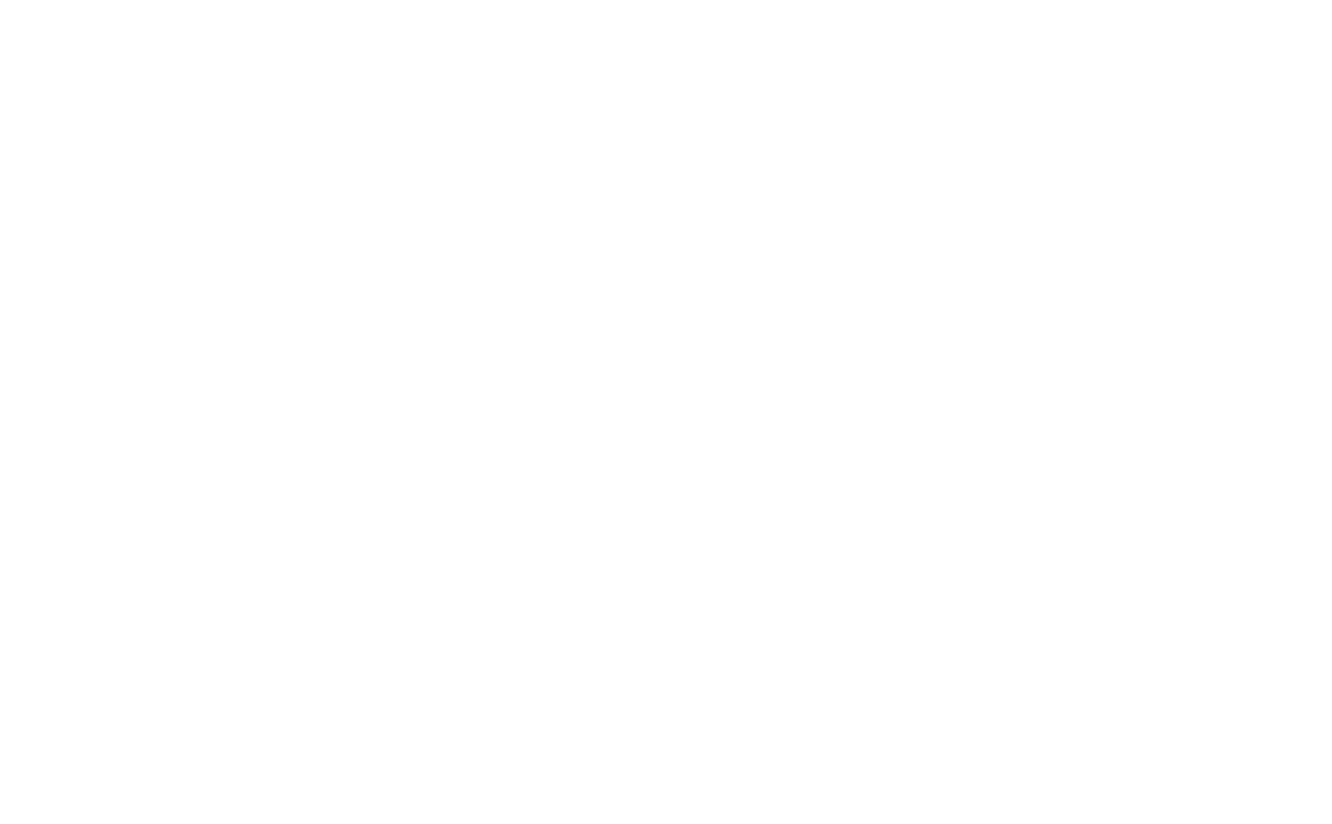
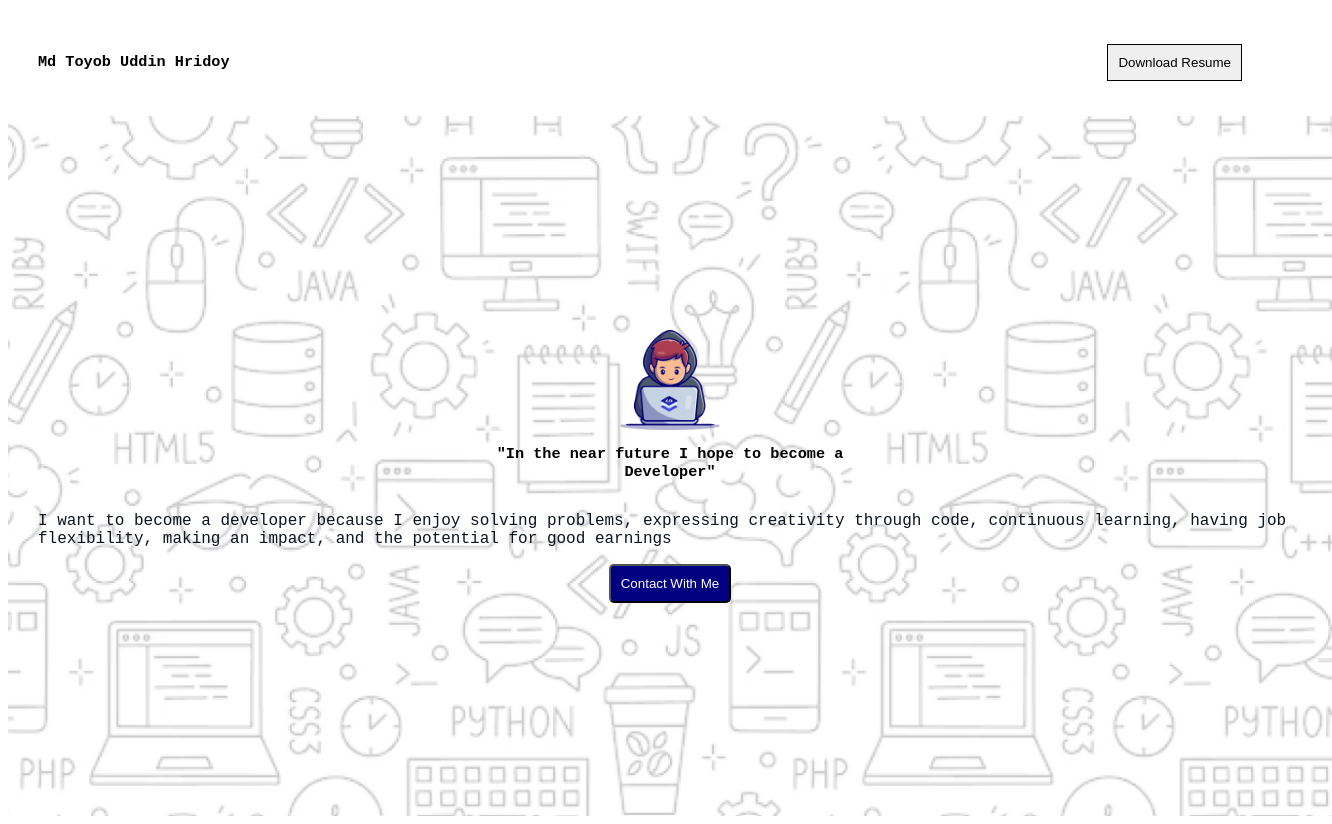
Before and after one commit to Hridoykhan4/Wish_Journey, a plain HTML site: page index.html in a window 1280 px wide. Shown: the whole page, 1332 px wide, since content can reach past the window. Before the commit the page ends 800 px from the top, so only its background shows below. Drawn offline with Linux system fonts and the light colour scheme.

Commit message:
header part done

```diff
--- a/index.html
+++ b/index.html
@@ -8,6 +8,19 @@
 </head>
 <body>
     <header>
+            <nav>
+                <h3 class="name">Md Toyob Uddin Hridoy</h3>
+                <button class="simple-button">Download Resume</button>
+            </nav>
+
+            <div class="head-main">
+
+                <img class="group" src="assets/Group.png" alt="">
+
+                <h3 style="text-align: center;">"In the near future I hope to become a <br>Developer"</h3>
+                <p class="description">I want to become a developer because I enjoy solving problems, expressing creativity through code, continuous learning, having job flexibility, making an impact, and the potential for good earnings</p>
+                <button class="contact-btn">Contact With Me</button>
+            </div>
 
     </header>
 
--- a/styles/style.css
+++ b/styles/style.css
@@ -0,0 +1,51 @@
+
+body{
+    font-family: monospace;
+}
+
+nav {
+  display: flex;
+  justify-content: space-between;
+  align-items: center;
+  padding: 30px;
+}
+
+.simple-button {
+  border-color: white;
+  padding: 10px;
+  border: 1px solid black;
+}
+
+.group{
+    height: 100px;
+    width: 100px;
+}
+
+.head-main {
+  padding: 30px;
+  display: flex;
+  flex-direction: column;
+  justify-content: center;
+  align-items: center;
+  background-image: url("/assets/Hero-bg.png");
+  width: 100%;
+  height: 50vw;
+  max-width: 1440px;
+  max-height: 652px;
+  background-size: cover;
+  background-position: center;
+  background-repeat: no-repeat;
+}
+
+.description{
+    color: rgb(13, 19, 33);
+    font-size: 16px;
+    font-weight: 400;
+}
+
+.contact-btn{
+    background-color: navy;
+    color: white;
+    border-radius: 5px;
+    padding: 10px;
+}
```
